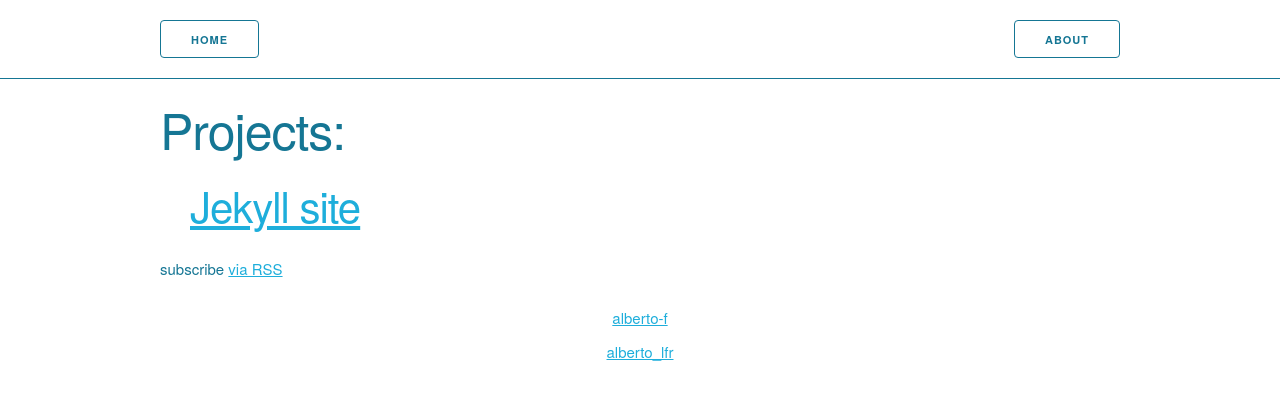
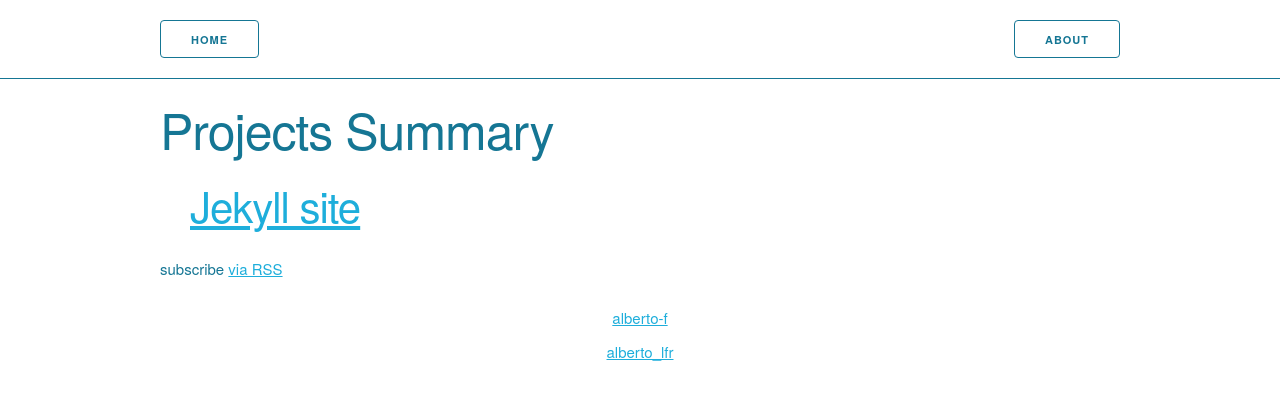
Before and after one commit to alberto-f/alberto-f.github.io, a Jekyll site: the page built from index.html, in a window 1280 px wide. Shown: the top 400 px of the page. Built offline with Jekyll 4.4.1, drawn with Linux system fonts in a browser that asks for light colours; nearby versions of some CDN libraries.

Commit message:
Changing title index page.

```diff
--- a/index.html
+++ b/index.html
@@ -4,9 +4,10 @@ layout: default
 
 <div class="home">
 
-  <h1 class="page-heading">Projects:</h1>
+  <h1 class="page-heading">Projects Summary</h1>
 
   <div class="page-content">
+
     <ul class="post-list">
       {% for post in site.posts %}
         <li>
```
